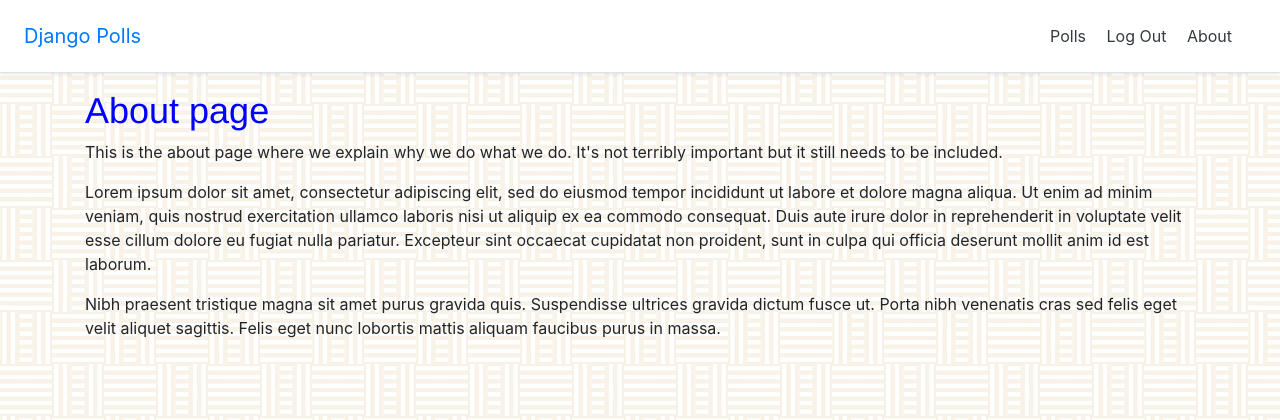
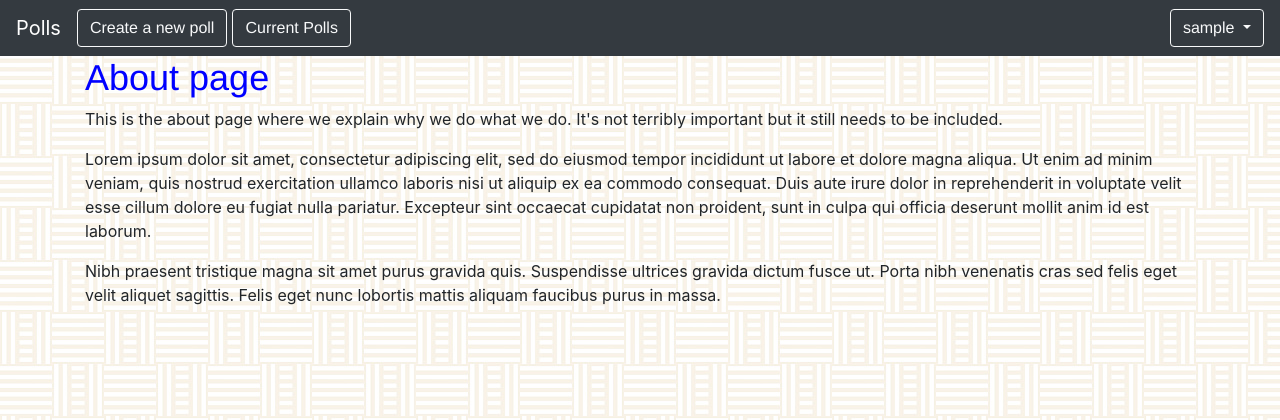
Before and after one commit to kevinbowen777/django-polls, a Django app: page /about/ in a window 1280 px wide. Shown: the top 420 px of the page. Run offline with Django 4.2, Linux system fonts and the light colour scheme; the visitor is signed in with stand-in values (Sample User, id 1); parts of the project's set-up code (start-up, migrations or seed data) failed here and were passed over; some libraries are stand-ins or nearby versions.

Commit message:
Improve navbar. Fixes #15

```diff
--- a/config/settings.py
+++ b/config/settings.py
@@ -8,14 +8,8 @@ env.read_env()
 # Build paths inside the project like this: BASE_DIR / 'subdir'.
 BASE_DIR = Path(__file__).resolve().parent.parent
 
-
-# Quick-start development settings - unsuitable for production
-# See https://docs.djangoproject.com/en/4.0/howto/deployment/checklist/
-
-# SECURITY WARNING: keep the secret key used in production secret!
 SECRET_KEY = env.str("SECRET_KEY")
 
-# SECURITY WARNING: don't run with debug turned on in production!
 DEBUG = env.bool("DEBUG", default=False)
 
 ALLOWED_HOSTS = ["localhost", "127.0.0.1"]
--- a/templates/base.html
+++ b/templates/base.html
@@ -12,21 +12,60 @@
 <body>
    <header>
    <!-- Fixed navbar -->
-    <div class="d-flex flex-column flex-md-row align-items-center p-3 px-md-4
-     mb-3 bg-white border-bottom shadow-sm">
-      <a href="{% url 'home' %}" class="navbar-brand my-0 mr-md-auto
-      font-weight-normal">Django Polls</a>
-      <nav class="my-2 my-md-0 mr-md-3">
+   <nav class="navbar navbar-expand-lg navbar-dark bg-dark">
+   <a class="navbar-brand" href="{% url 'home' %}">Polls</a>
    {% if user.is_authenticated %}
-          <a class="p-2 text-dark" href="{% url 'polls' %}">Polls</a>
-          <a class="p-2 text-dark" href="{% url 'account_logout' %}">Log Out</a>
+     <ul class="navbar-nav mr-auto">
+       <li class="nav-item">
+         <a class="btn btn-outline-light text-light" href="{% url 'home' %}">Create a new poll</a>
+         <a class="btn btn-outline-light text-light" href="{% url 'polls' %}">Current Polls</a>
+       </li>
+     </ul>
+   {% endif %}
+   <button class="navbar-toggler" type="button" data-toggle="collapse"
+   data-target="#navbarSupportedContent"
+   aria-controls="navbarSupportedContent" aria-expanded="false"
+   aria-label="Toggle navigation">
+     <span class="navbar-toggler-icon"></span>
+   </button>
+    <div class="collapse navbar-collapse" id="navbarSupportedContent">
+      {% if user.is_authenticated %}
+        <ul class="navbar-nav ml-auto">
+          <li class="nav-item">
+            <a class="btn btn-outline-light dropdown-toggle" href="#"
+            id="navbarDropdown" role="button" data-toggle="dropdown"
+            aria-haspopup="true" aria-expanded="false">
+              {{ user.username }}
+            </a>
+            <div class="dropdown-menu dropdown-menu-lg-right"
+            aria-labelledby="navbarDropdown">
+              <a class="dropdown-item"
+              href="{% url 'account_set_password' %}">Change password</a>
+              <div class="dropdown-divider"></div>
+              <a class="dropdown-item"
+              href="{% url 'account_reset_password' %}">Forgot password?</a>
+              <div class="dropdown-divider"></div>
+              <a class="dropdown-item"
+              href="{% url 'account_email' %}">Change email</a>
+              <div class="dropdown-divider"></div>
+              <a class="dropdown-item" href="{% url 'account_logout' %}"> Log Out</a>
+              <div class="dropdown-divider"></div>
+              <a class="dropdown-item" href="{% url 'about' %}">About</a>
+            </div>
+          </li>
+        </ul>
       {% else %}
-          <a class="p-2 text-dark" href="{% url 'account_login' %}">Log In</a>
-          <a class="p-2 text-dark" href="{% url 'account_signup' %}">Sign Up</a>
+        <form class="form-inline ml-auto">
+          <a href="{% url 'account_login' %}" class="btn btn-outline-secondary">
+          Log In</a>
+          <a href="{% url 'account_signup' %}" class="btn btn-primary ml-2">
+         Sign up</a>
+          <a href="{% url 'about' %}" class="btn btn-outline-secondary ml-2">
+          About</a>
+        </form>
       {% endif %}
-          <a class="p-2 text-dark" href="{% url 'about' %}">About</a>
+    </div>
     </nav>
-    </div>
     </header>
 <div class="container">
   {% block content %}
```
Lines whose indentation alone changed are shown as unchanged.
